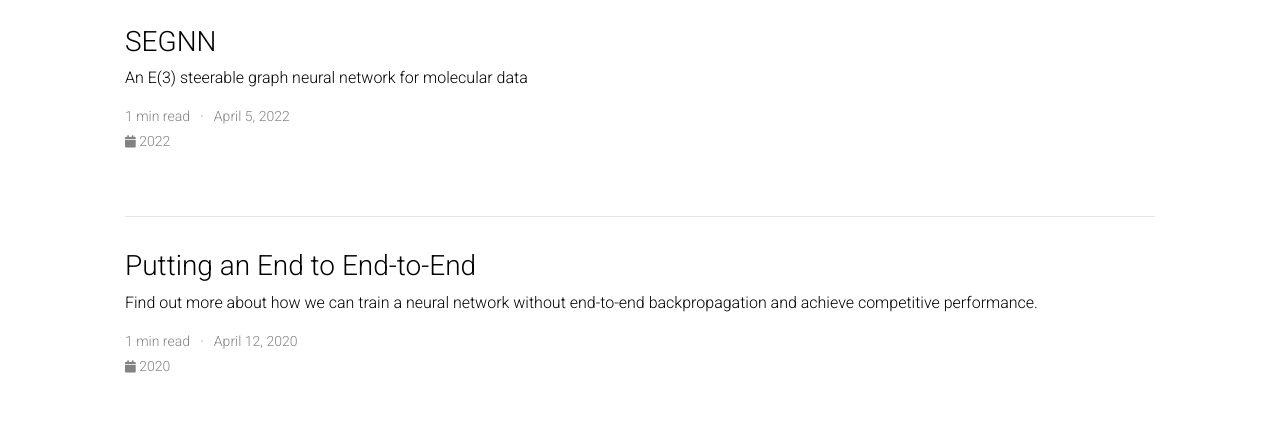
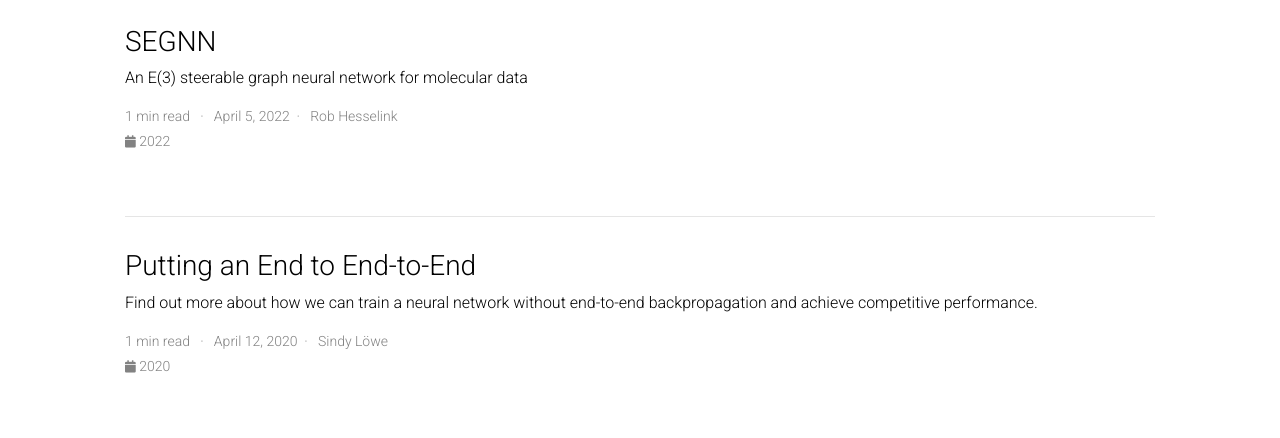
Before and after one commit to AMLab-Amsterdam/AMLab-Amsterdam.github.io, a Jekyll site: the page built from blog/index.html, in a window 1280 px wide. Shown: the part 336-774 px from the top of the page. Built offline with Jekyll 4.4.1, drawn with Linux system fonts in a browser that asks for light colours; the list of posts is cut into pages by our own code; comment, search, counter and statistics services are not loaded; a style sheet for code colours, icons or effects is not loaded.

Commit message:
show author names on blog post

```diff
--- a/_layouts/post.html
+++ b/_layouts/post.html
@@ -17,7 +17,7 @@ layout: default
 
   <header class="post-header">
     <h1 class="post-title">{{ page.title }}</h1>
-    <p class="post-meta">{{ page.date | date: "%B %-d, %Y" }}{%- if page.author -%} • {{ page.author }}{%- endif -%}{%- if page.meta -%} • {{ page.meta }}{%- endif -%}</p>
+    <p class="post-meta">{{ page.date | date: "%B %-d, %Y" }}{%- if page.author -%}, {{ page.author }}{%- endif -%}{%- if page.meta -%}, {{ page.meta }}{%- endif -%}</p>
     <p class="post-tags">
       <a href="{{ year | prepend: '/blog/' | prepend: site.baseurl}}"> <i class="fas fa-calendar fa-sm"></i> {{ year }} </a>
       {%- if tags != "" %}
--- a/blog/index.html
+++ b/blog/index.html
@@ -38,8 +38,14 @@ pagination:
         {% endif %}
       </h3>
       <p>{{ post.description }}</p>
-      <p class="post-meta"> {{read_time}} min read &nbsp; &middot; &nbsp;
+      <p class="post-meta">
+        {{read_time}} min read
+        &nbsp; &middot; &nbsp;
         {{ post.date | date: '%B %-d, %Y' }}
+        {%- if post.author -%}
+        &nbsp; &middot; &nbsp;
+        {{ post.author }}
+        {%- endif -%}
       </p>
       <p class="post-tags">
         <a href="{{ year | prepend: '/blog/' | prepend: site.baseurl}}">
```
